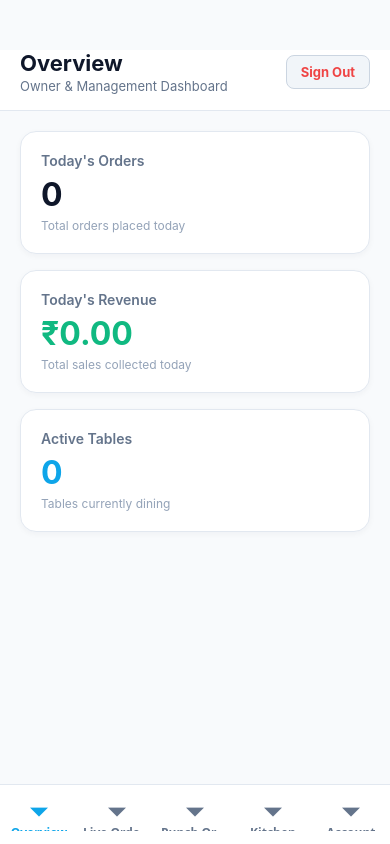
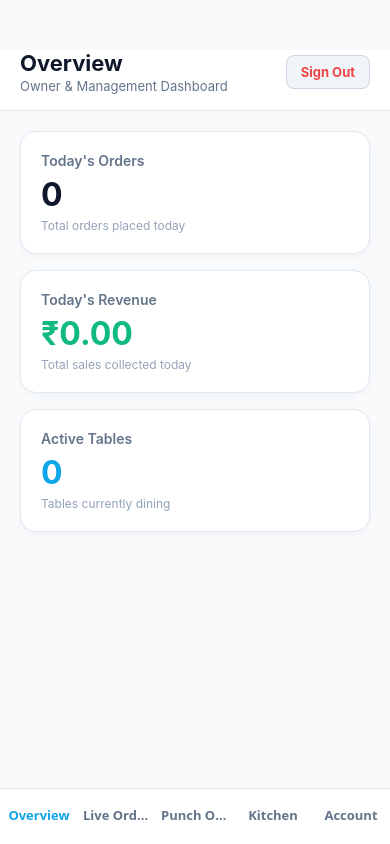
Before and after one commit to samridh8089/smartdine-mobile, a React Native app: screen /MainApp in a window 390 px wide. Built offline with nearby package versions, Linux system fonts and the light colour scheme.

Commit message:
UI: Completely remove broken icon boxes from bottom tabs across all navigators

```diff
--- a/src/navigation/KitchenTabNavigator.js
+++ b/src/navigation/KitchenTabNavigator.js
@@ -25,12 +25,14 @@ export default function KitchenTabNavigator() {
     <Tab.Navigator
       screenOptions={{
         headerShown: false,
+        tabBarIcon: () => null,
+        tabBarIconStyle: { display: 'none' },
         tabBarStyle: {
           backgroundColor: '#ffffff',
           borderTopColor: '#e2e8f0',
-          height: 60,
-          paddingBottom: 8,
-          paddingTop: 6,
+          height: 56,
+          paddingBottom: 16,
+          paddingTop: 12,
         },
         tabBarActiveTintColor: '#0ea5e9',
         tabBarInactiveTintColor: '#64748b',
--- a/src/navigation/MainTabNavigator.js
+++ b/src/navigation/MainTabNavigator.js
@@ -39,17 +39,19 @@ export default function MainTabNavigator({ route }) {
     <Tab.Navigator
       screenOptions={{
         headerShown: false,
+        tabBarIcon: () => null,
+        tabBarIconStyle: { display: 'none' },
         tabBarStyle: {
           backgroundColor: '#ffffff',
           borderTopColor: '#e2e8f0',
-          height: 60,
-          paddingBottom: 8,
-          paddingTop: 6,
+          height: 56,
+          paddingBottom: 16,
+          paddingTop: 12,
         },
         tabBarActiveTintColor: '#0ea5e9',
         tabBarInactiveTintColor: '#64748b',
         tabBarLabelStyle: {
-          fontSize: 12,
+          fontSize: 13,
           fontWeight: '600',
         },
       }}
--- a/src/navigation/WaiterTabNavigator.js
+++ b/src/navigation/WaiterTabNavigator.js
@@ -29,12 +29,14 @@ export default function WaiterTabNavigator({ route }) {
     <Tab.Navigator
       screenOptions={{
         headerShown: false,
+        tabBarIcon: () => null,
+        tabBarIconStyle: { display: 'none' },
         tabBarStyle: {
           backgroundColor: '#ffffff',
           borderTopColor: '#e2e8f0',
-          height: 60,
-          paddingBottom: 8,
-          paddingTop: 6,
+          height: 56,
+          paddingBottom: 16,
+          paddingTop: 12,
         },
         tabBarActiveTintColor: '#0ea5e9',
         tabBarInactiveTintColor: '#64748b',
```
